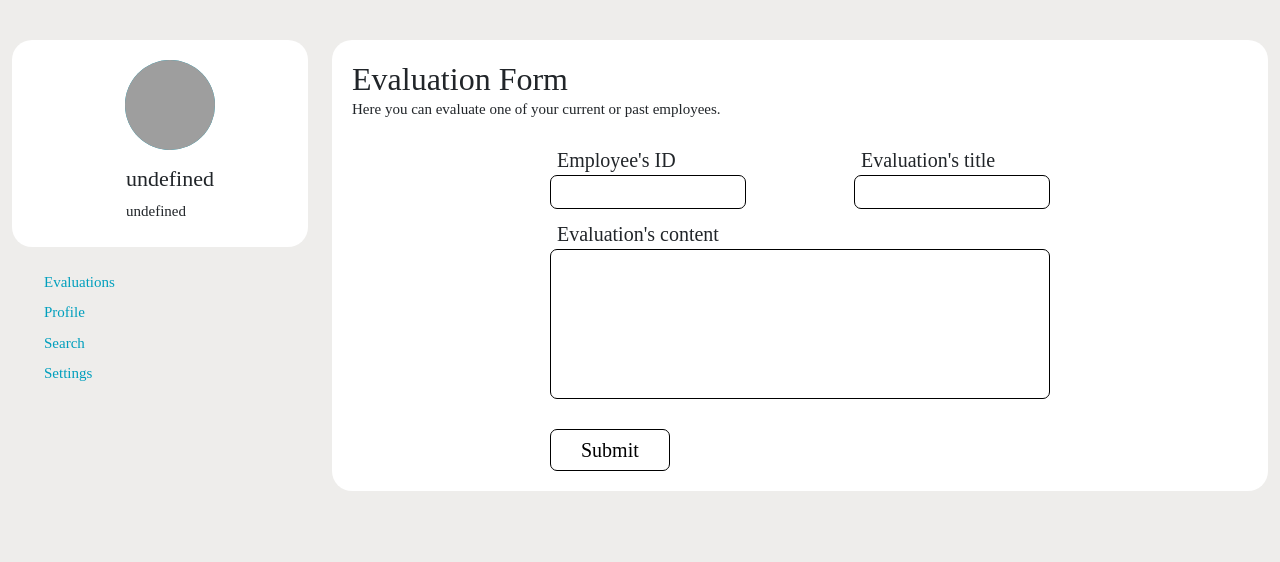
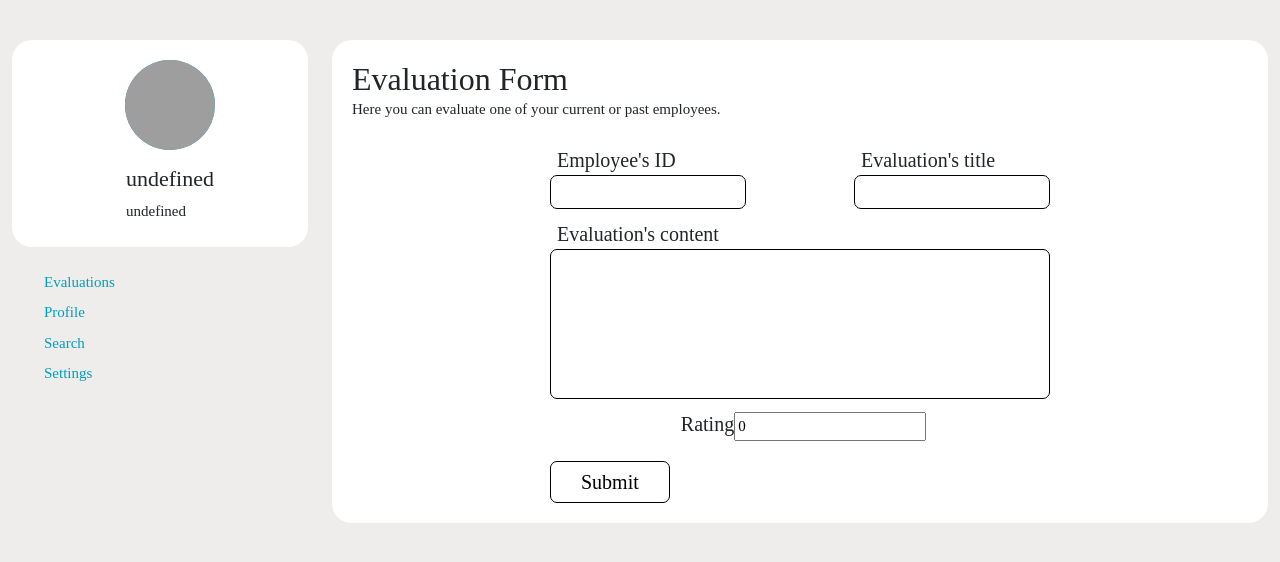
Before and after one commit to GeorgiosDrivas/spring-boot-frontend, a React (Vite) app: page /employer-dashboard in a window 1280 px wide. Shown: the top 562 px of the page. Built offline with nearby package versions, Linux system fonts and the light colour scheme; sample sign-in values are in the browser's storage; a web font is replaced by a local one.

Commit message:
Evaluation Rating Feature

```diff
--- a/src/components/employer/employerSearchComp.tsx
+++ b/src/components/employer/employerSearchComp.tsx
@@ -59,6 +59,7 @@ export const EmployerSearchComp = ({setSelected}: Data) => {
                       <p className="text-center mt-0">{employee.location}</p>
                     </div>
                     <div className="profile_details mt-4">
+                      <p>{employee.rating} / 10</p>
                       <p>#{employee.id}</p>
                     </div>
                   </div>
--- a/src/components/employer/evaluationForm.tsx
+++ b/src/components/employer/evaluationForm.tsx
@@ -13,6 +13,7 @@ const EvaluationForm = ({
 }) => {
   const [employeeId, setEmployeeId] = useState<string>("");
   const [title, setTitle] = useState<string>("");
+  const [rating, setRating] = useState<number>(0);
   const [content, setContent] = useState<string>("");
   const [successMessage, setSuccessMessage] = useState<string>("");
 
@@ -25,6 +26,7 @@ const EvaluationForm = ({
       employerName,
       employerProfileImage,
       employerId,
+      rating
     };
 
     try {
@@ -92,6 +94,10 @@ const EvaluationForm = ({
               onChange={HandleChange(setContent)}
             />
           </div>
+          <div>
+            <label htmlFor="rating">Rating</label>
+            <input type="number" max={10} value={rating} onChange={(e) => setRating(Number(e.target.value))}/>
+          </div>
           {successMessage !== "" && <p>{successMessage}</p>}
           <div className="evaluation_form_btn">
             <button type="submit" className="edit_profile_btn">
--- a/src/types/types.ts
+++ b/src/types/types.ts
@@ -29,6 +29,7 @@ export interface EmployeeData {
   title: string;
   currentEmployer?: string;
   profileImagePath: string | undefined;
+  rating: number;
 }
 
 export interface EmployeeCredData extends EmployeeData {
@@ -46,6 +47,7 @@ export interface EvaluationType {
     employerProfileImage: string;
     employerId: number;
     employeeId: number;
+    rating: number;
   };
 }
 
--- a/src/utils/evaluation.tsx
+++ b/src/utils/evaluation.tsx
@@ -17,6 +17,7 @@ export const Evaluation = ({ evaluation }: EvaluationType) => {
         </p>
       </div>
       <p className="evaluation_title mb-0 fw-bold">{evaluation.title}</p>
+      <p>Rating: {evaluation.rating} / 10</p>
       <p data-testid="content">
         {expanded && evaluation.content.length > 200
           ? evaluation.content
```
